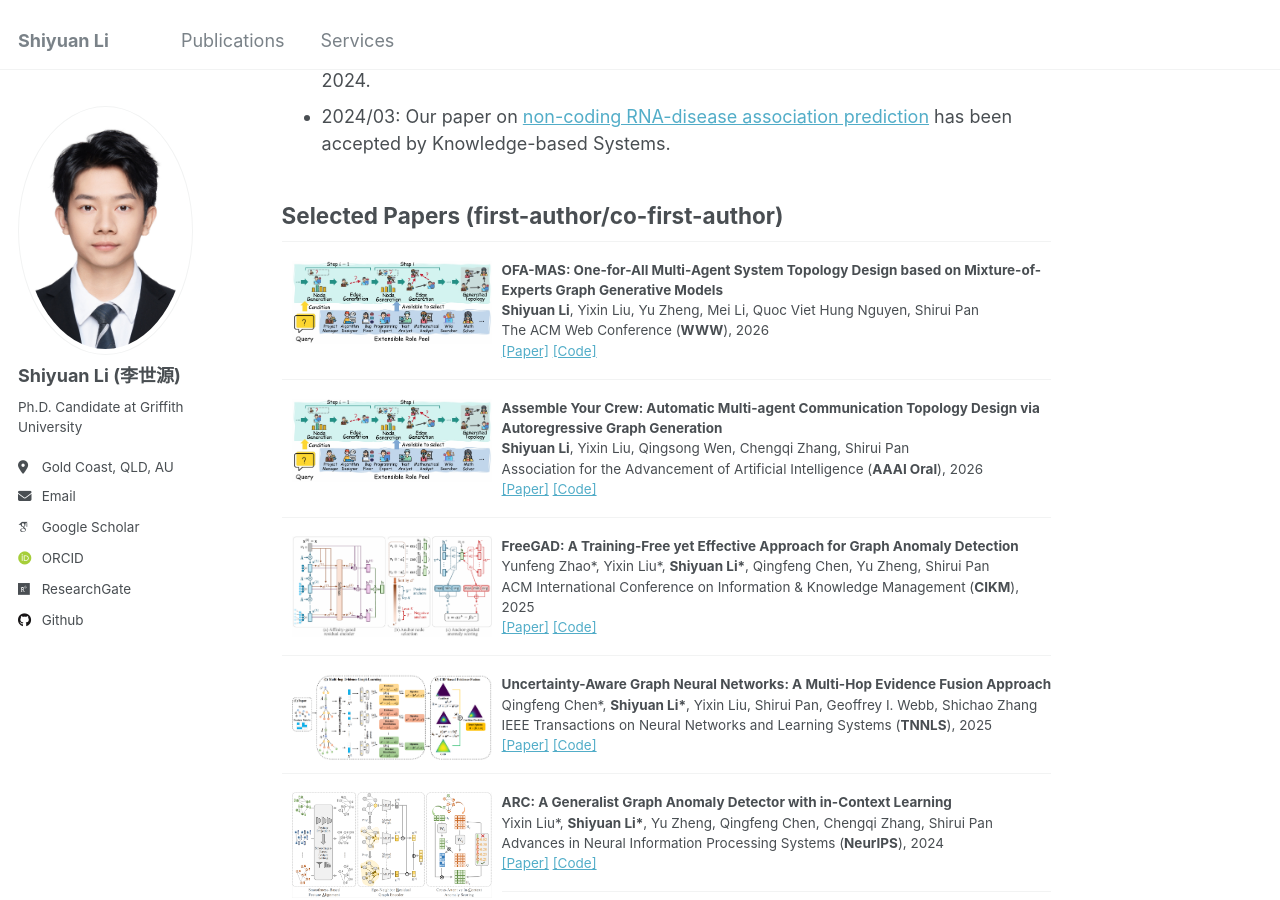
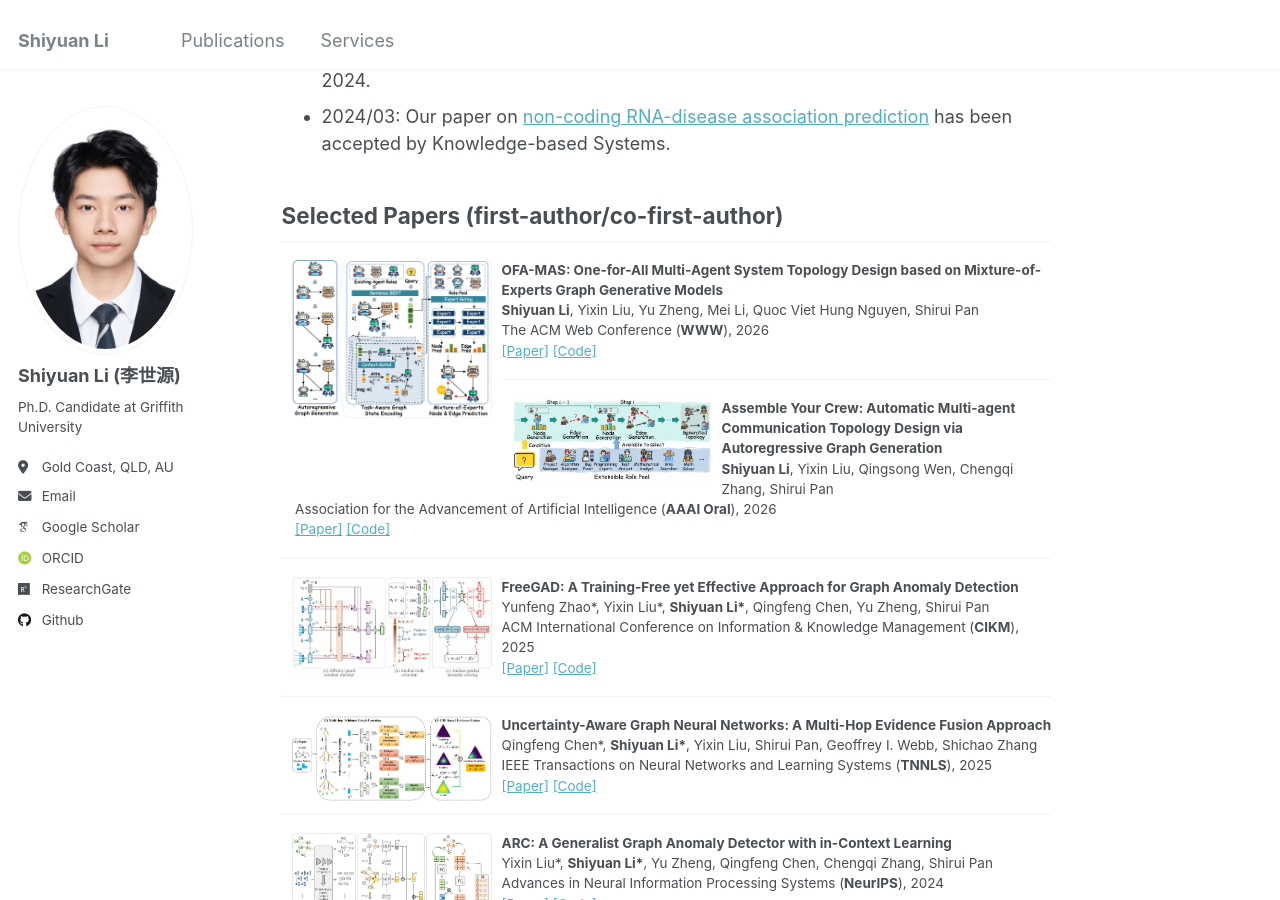
Before and after one commit to Shiy-Li/Shiy-Li.github.io, a Jekyll site: the page built from _pages/about.md, in a window 1280 px wide and 900 px high, scrolled down 750 px. Built offline with Jekyll 4.4.1, drawn with Linux system fonts in a browser that asks for light colours; some web fonts are replaced.

Commit message:
Update about.md

```diff
--- a/_pages/about.md
+++ b/_pages/about.md
@@ -28,7 +28,7 @@ Selected Papers (first-author/co-first-author)
 ------
 
 <dl>
-  <dt><img align="left" width="200" hspace="10"  wspace="20" src="/images/ARG-Designer.jpg"></dt>
+  <dt><img align="left" width="200" hspace="10"  wspace="20" src="/images/OFA-MAS.png"></dt>
   <!-- <div style="min-height: 0px;"> -->
   <dd><strong>OFA-MAS: One-for-All Multi-Agent System Topology Design based on Mixture-of-Experts Graph Generative Models</strong></dd>
   <dd><strong>Shiyuan Li</strong>, Yixin Liu, Yu Zheng, Mei Li, Quoc Viet Hung Nguyen, Shirui Pan</dd>
```
